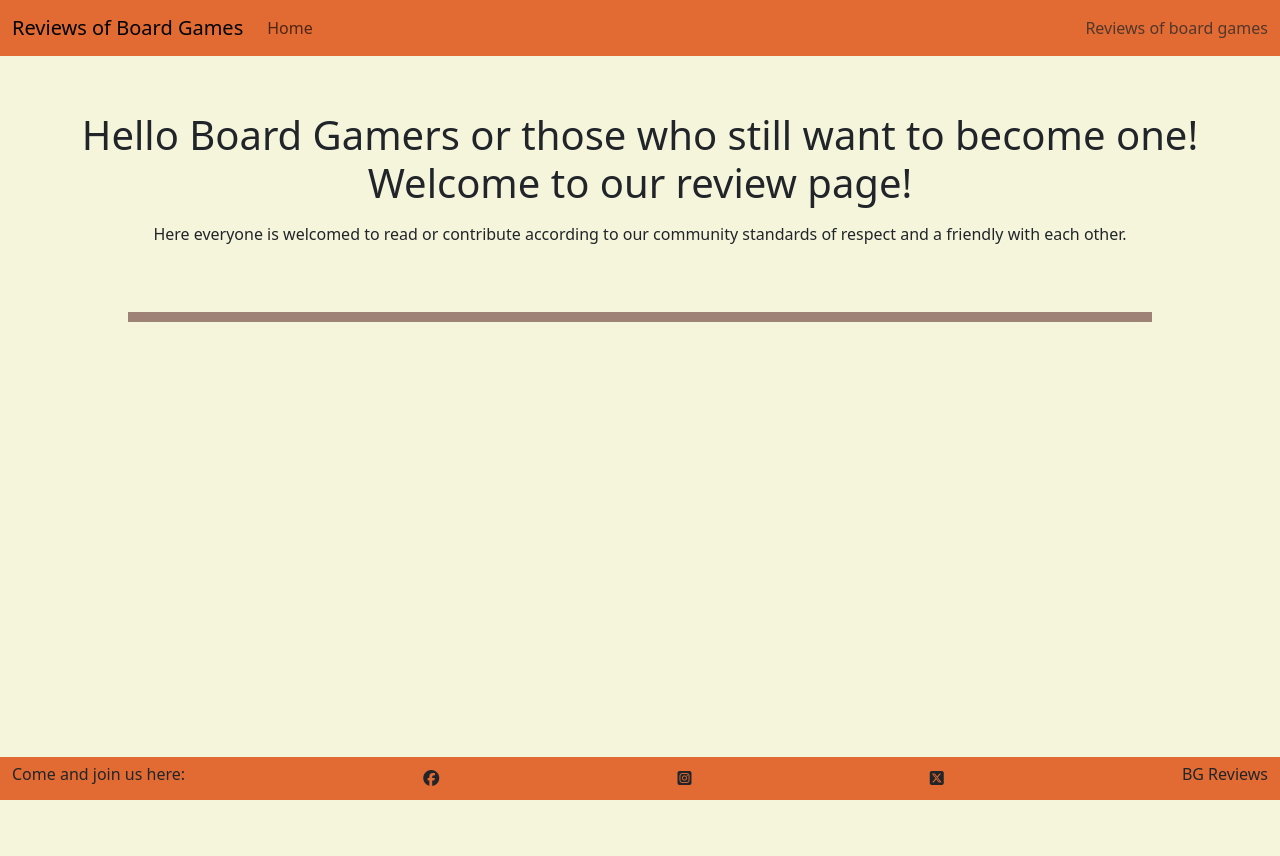
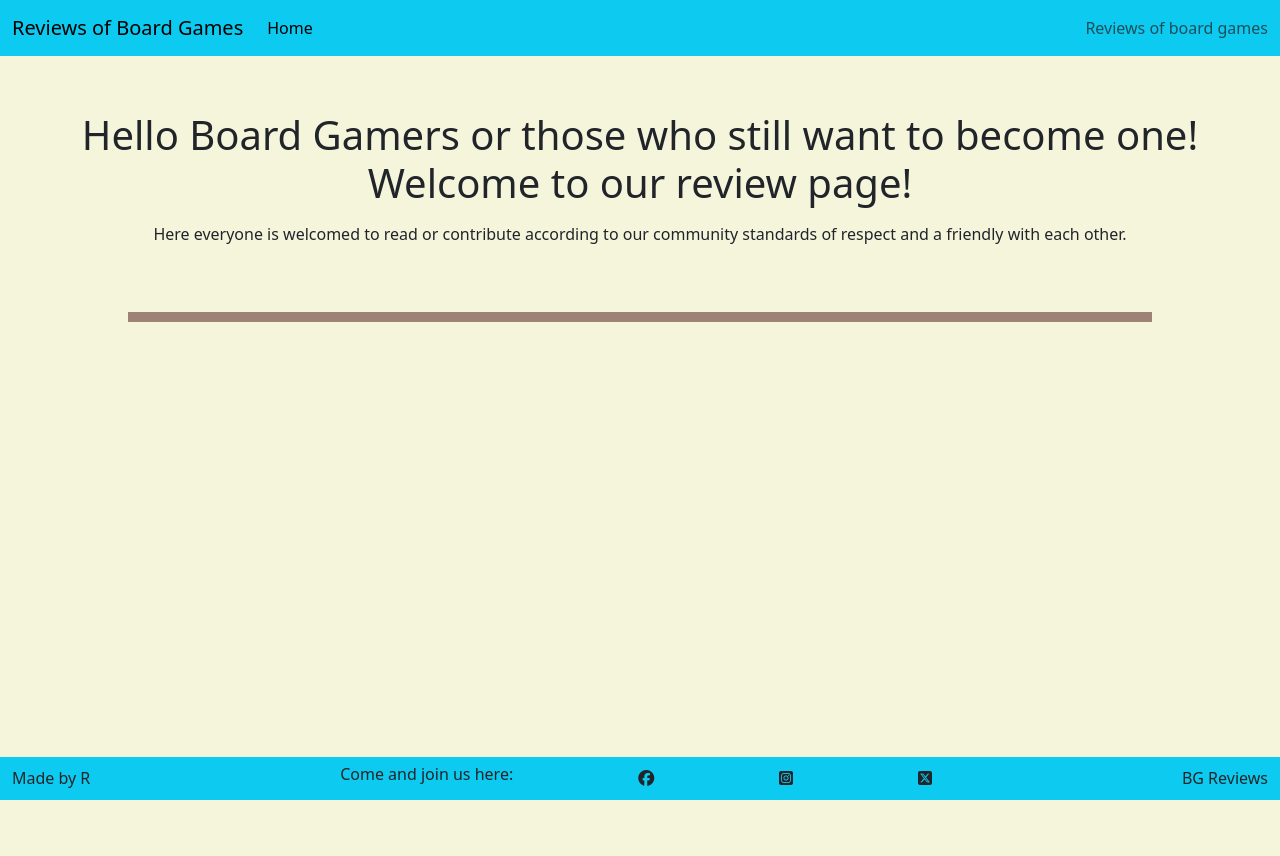
Before and after one commit to RenaSchott/Project4-BoardGameReview, a Django app: page / in a window 1280 px wide. Run offline with Django 4.2, Linux system fonts and the light colour scheme; parts of the project's set-up code (start-up, migrations or seed data) failed here and were passed over; some libraries are stand-ins or nearby versions.

Commit message:
Added style to base template

```diff
--- a/templates/base.html
+++ b/templates/base.html
@@ -1,7 +1,8 @@
+{% url 'home' as home_url %}
 {% load static %}
 
 <!DOCTYPE html>
-<html lang="en">
+<html class="h-100" lang="en">
 <head>
     <meta charset="UTF-8">
     <meta name="viewport" content="width=device-width, initial-scale=1.0">
@@ -23,7 +24,7 @@
     <!-- Header -->
     <header>
         <!-- Navigation -->
-        <nav class="navbar navbar-expand-lg navbar-light nav-color">
+        <nav class="navbar navbar-expand-lg navbar-light bg-info">
             <div class="container-fluid">
                 <a class="navbar-brand" href="{% url 'home' %}"><span class="brand">Reviews of Board Games</span></a>
                 <button class="navbar-toggler" type="button" data-bs-toggle="collapse" data-bs-target="#navbarText"
@@ -55,13 +56,16 @@
     </main>
 
     <!-- Footer -->
-    <footer class="navbar nav-color fixed-bottom">
+    <footer class="navbar bg-info fixed-bottom">
         <div class="container-fluid">
-            <h6>Come and join us here:</h6>
-            <i class="fa-brands fa-facebook"></i>
-            <i class="fa-brands fa-square-instagram"></i>
-            <i class="fa-brands fa-square-x-twitter"></i>
-            <h6>BG Reviews</h6>
+            <h7>Made by R</h7>
+            <p>
+                <h6>Come and join us here:</h6>
+                <i class="fa-brands fa-facebook"></i>
+                <i class="fa-brands fa-square-instagram"></i>
+                <i class="fa-brands fa-square-x-twitter"></i>
+            </p>
+            <h7>BG Reviews</h7>
         </div>
     </footer>
 
```
Also changed, not shown: 1 other file.
